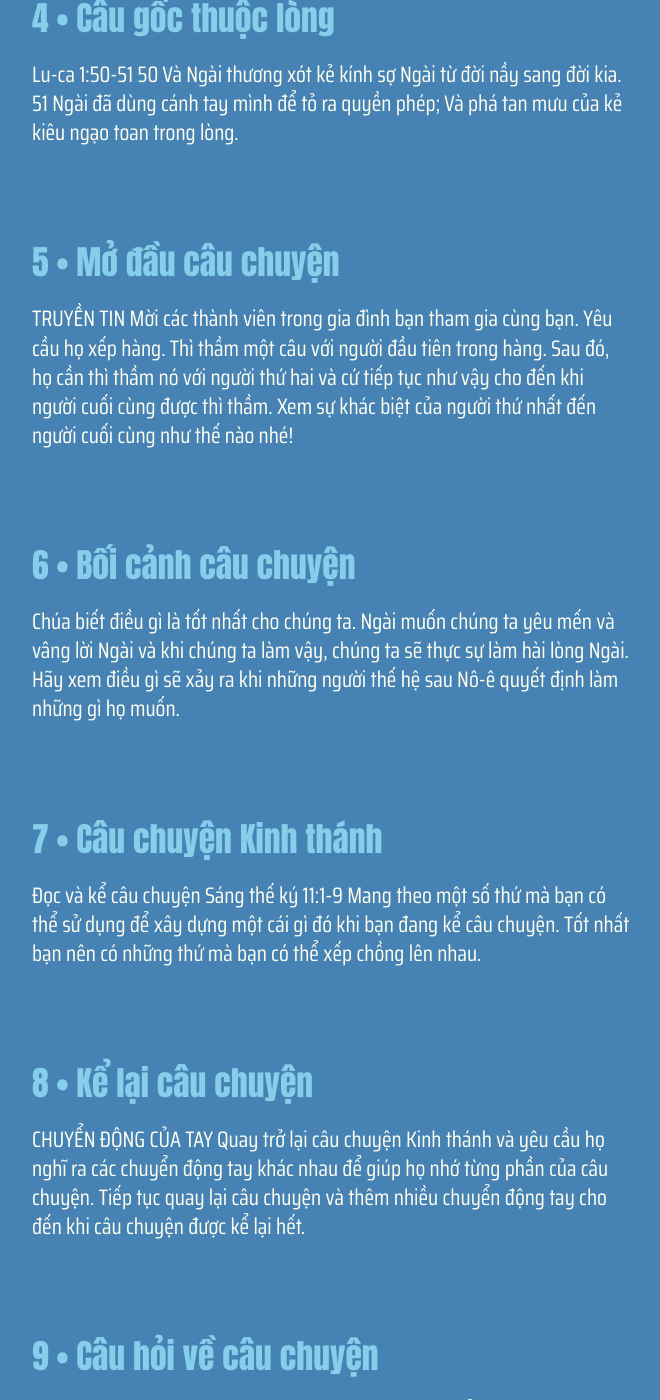
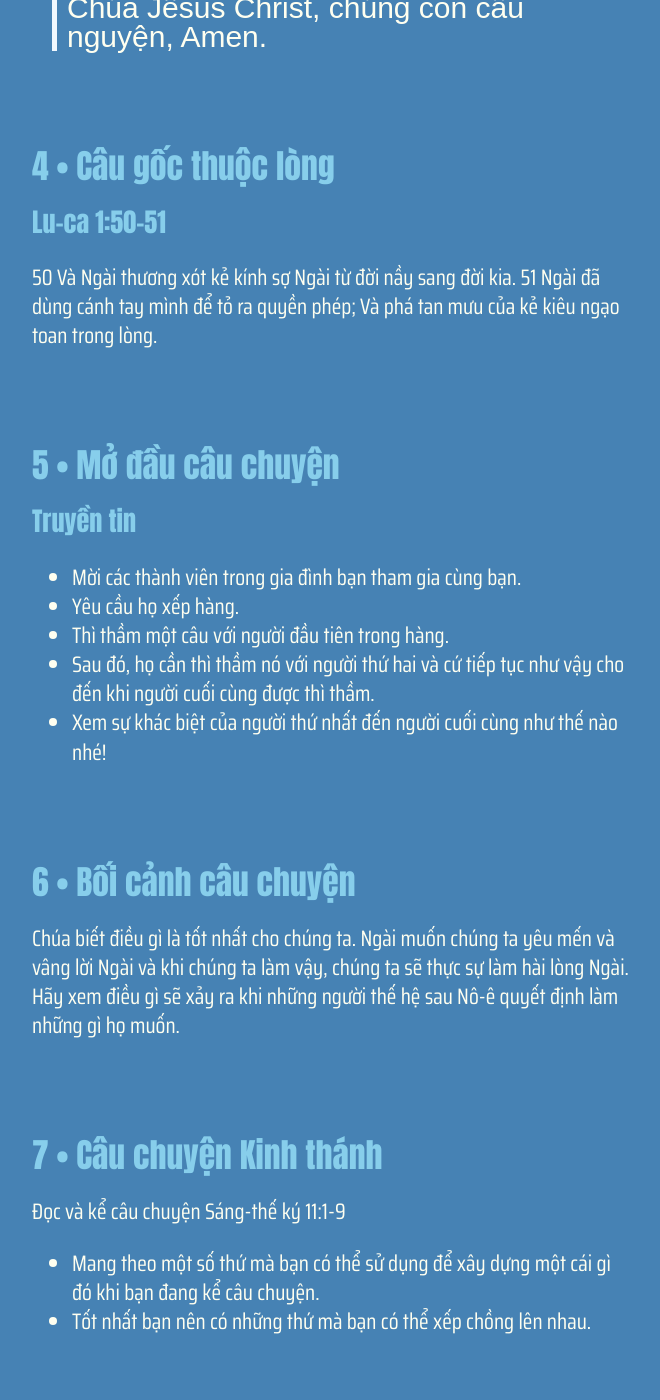
Before and after one commit to GospelTrust/LGS, a Jekyll site: the page built from docs/content/_vi/12-2.md, in a window 1280 px wide and 1400 px high, scrolled down 2052 px. Shown: the whole window, without its empty margins (308-968 px from the left). Built offline with Jekyll 4.4.1, drawn with Linux system fonts in a browser that asks for light colours; some web fonts are replaced; some of the changed text lies outside the part shown.

Commit message:
Update: w12d2

```diff
--- a/docs/content/_vi/12-2.md
+++ b/docs/content/_vi/12-2.md
@@ -41,13 +46,14 @@
 
 
 {% include lesson/section.html index=7 %}
-Đọc và kể câu chuyện Sáng thế ký 11:1-9
-Mang theo một số thứ mà bạn có thể sử dụng để xây dựng một cái gì đó khi bạn đang kể câu chuyện. Tốt nhất bạn nên có những thứ mà bạn có thể xếp chồng lên nhau.
+Đọc và kể câu chuyện Sáng-thế ký 11:1-9
+- Mang theo một số thứ mà bạn có thể sử dụng để xây dựng một cái gì đó khi bạn đang kể câu chuyện.
+- Tốt nhất bạn nên có những thứ mà bạn có thể xếp chồng lên nhau.
 
 
 
 {% include lesson/section.html index=8 %}
-CHUYỂN ĐỘNG CỦA TAY
+### Chuyển động của tay
 Quay trở lại câu chuyện Kinh thánh và yêu cầu họ nghĩ ra các chuyển động tay khác nhau để giúp họ nhớ từng phần của câu chuyện. Tiếp tục quay lại câu chuyện và thêm nhiều chuyển động tay cho đến khi câu chuyện được kể lại hết.
 
 
@@ -58,4 +64,4 @@
 
 
 {% include lesson/section.html index=10 %}
-Lạy Chúa, chúng con cảm ơn Ngài vì Ngài luôn kiểm soát trên mọi điều. Cảm ơn Ngài đã thật sự tốt lành và nhân từ với chúng con. Vì vậy, nhiều bạn bè, người thân của con không biết Ngài một cách cá nhân. Xin Chúa hãy giúp con chia sẻ tình yêu và sự tha thứ của Ngài với họ. Nhân danh Chúa Jêsus Christ, chúng con cầu nguyện. Amen!
+> Lạy Chúa, chúng con cảm ơn Ngài vì Ngài luôn kiểm soát trên mọi điều. Cảm ơn Ngài đã thật sự tốt lành và nhân từ với chúng con. Vì vậy, nhiều bạn bè, người thân của con không biết Ngài một cách cá nhân, xin Chúa hãy giúp con chia sẻ tình yêu và sự tha thứ của Ngài với họ. Nhân danh Chúa Jêsus Christ, chúng con cầu nguyện. Amen!
```
Also changed, not shown: other parts of docs/content/_vi/12-2.md (+12 -7 lines).
